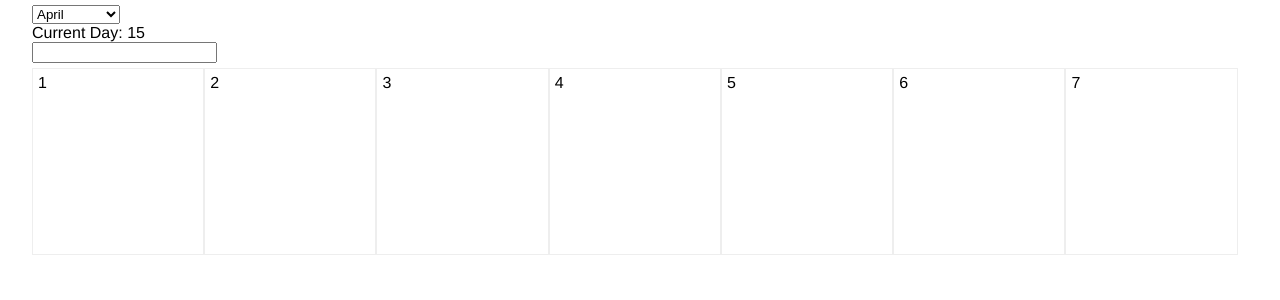
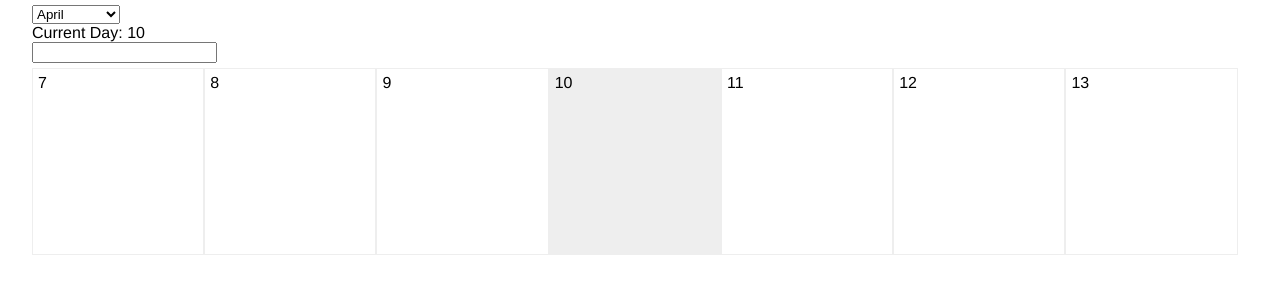
Before and after one commit to cgardn/react-emporium, a React (Create React App) app: page / in a window 1280 px wide. Shown: the top 300 px of the page. Built offline with nearby package versions, Linux system fonts and the light colour scheme.

Commit message:
show one week, with shading on current day. Doesn't lock onto actual full weeks, just centers 7 days on current day

```diff
--- a/src/Calendar.css
+++ b/src/Calendar.css
@@ -20,7 +20,7 @@
 }
 
 .calendar-day-today {
-  background-color: #999;
+  background-color: #eee;
 }
 
 .calendar-day-number {
--- a/src/Calendar.js
+++ b/src/Calendar.js
@@ -52,7 +52,7 @@ const Monthpicker = (props) => {
 
 const Day = (props) => {
   return (
-    <div className="calendar-day">
+    <div className={props.today === props.number ? "calendar-day calendar-day-today" : "calendar-day"}>
       <div className="calendar-day-number">
         {props.number}
       </div>
@@ -64,24 +64,23 @@ const Week = (props) => {
   // receives current day, returns list of <Day /> with
   // correct numbering (Monday to Sunday)
   //
-  // assume Wednesday just for testing to get the numbering
-  //   and "today" indicator correct
-  const firstDay = props.day - 3
+  // needs to keep monday first and just move the shaded "today" day around currentDay changes on calendar parent
   return (
     <div className="calendar-container">
-    {[...Array(7).keys()].map( (item, index) => (
-      <Day
-        key={index+1}
-        number={index+1}
-      />
-    ))}
+      {[...Array(7).keys()].map( (item, index) => (
+        <Day
+          key={index+1}
+          number={index+(props.day-3)}
+          today={props.day}
+        />
+      ))}
     </div>
   );
 };
 
 const Calendar = (props) => {
   const [month, setMonth] = React.useState(utils.thisMonth);
-  const [currentDay, setCurrentDay] = React.useState(15);
+  const [currentDay, setCurrentDay] = React.useState(10);
   const handleMonthChange = (newMonth) => {
     setMonth(newMonth);
   };
@@ -110,7 +109,7 @@ const Calendar = (props) => {
         handleDayChange(event.target.value)}}
       ></input>
     </form>
-    <Week />
+    <Week day={currentDay} />
     </div>
   );
 };
```
